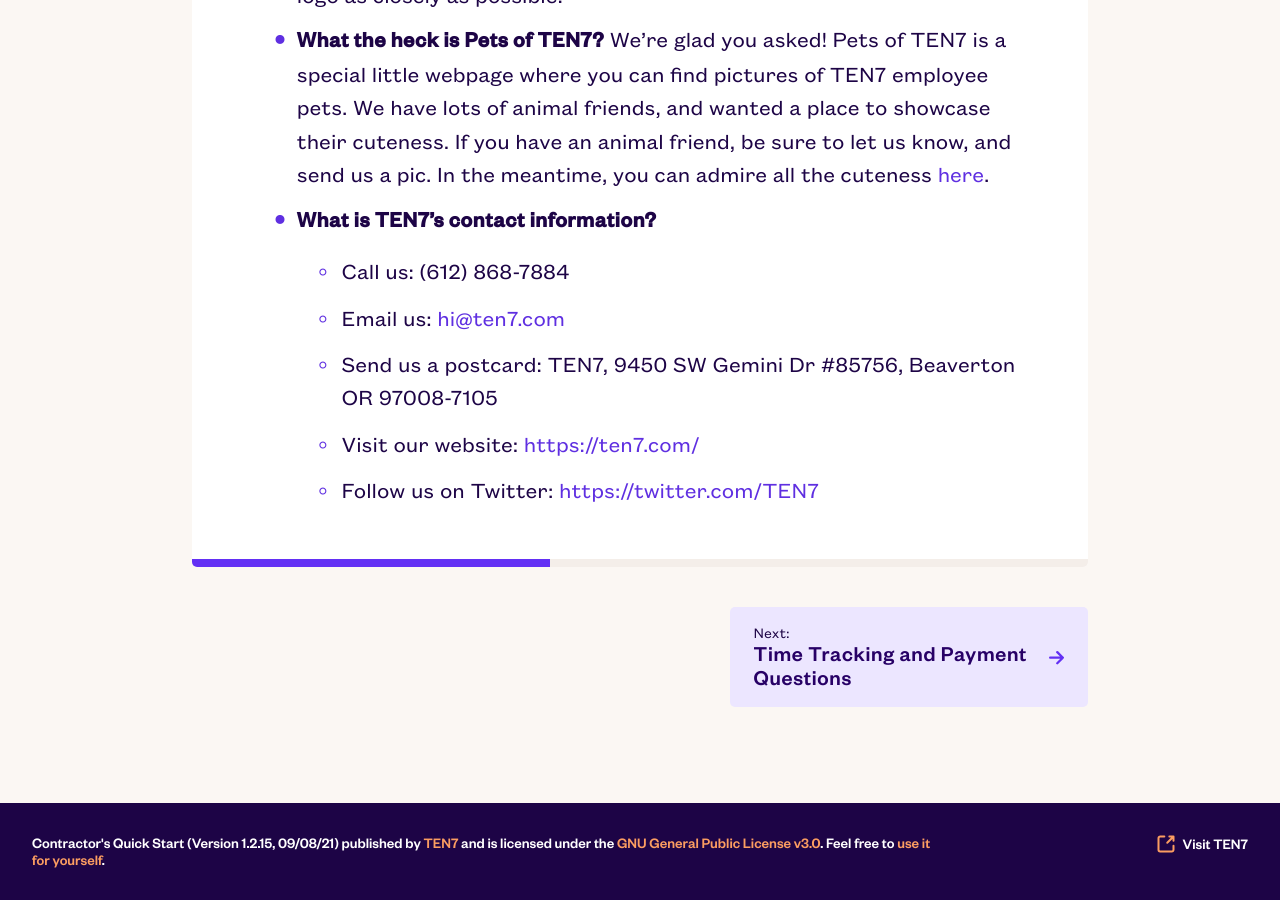
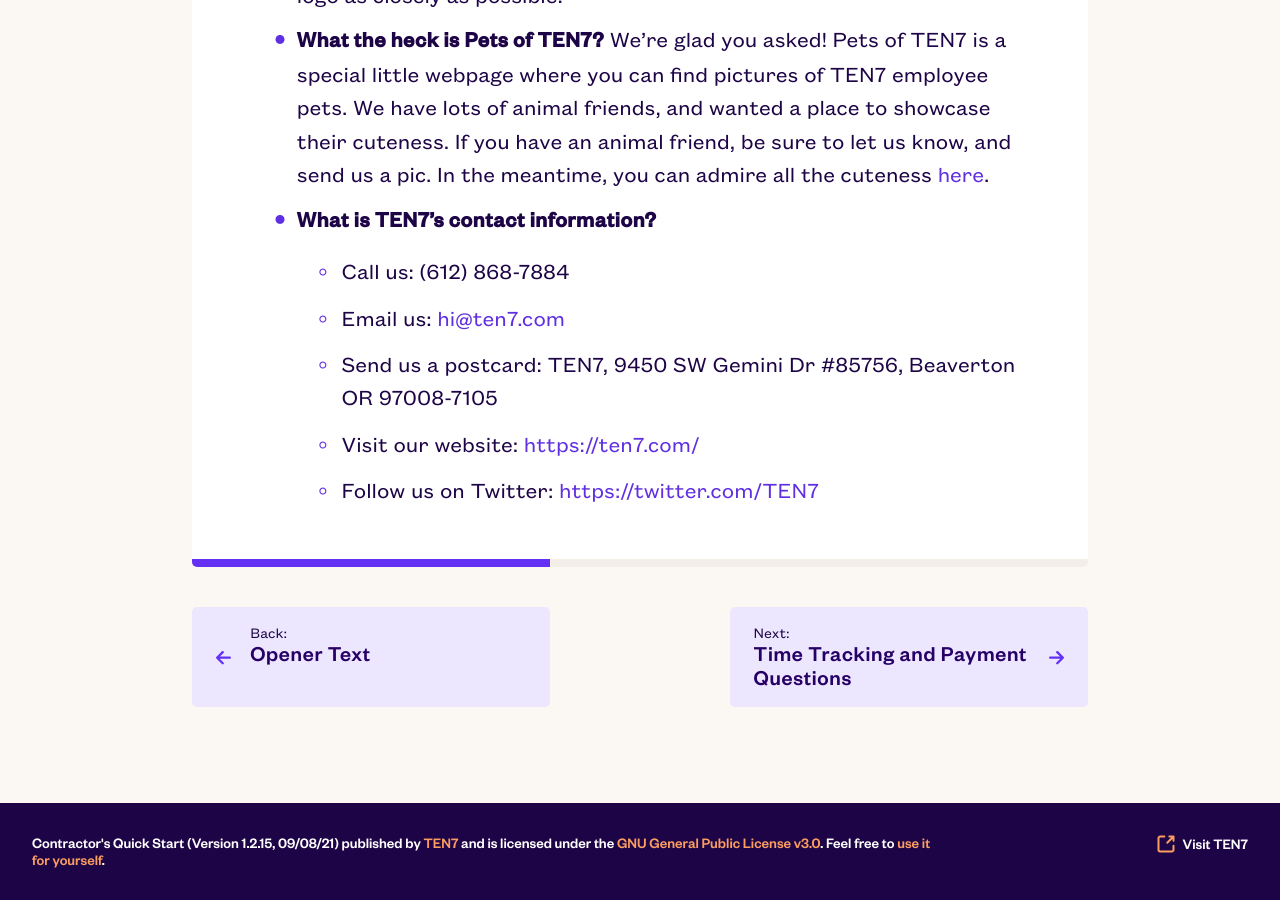
Before and after one commit to ten7/contractor.ten7.com, a Jekyll site: the page built from _pages/01_admin.md, in a window 1280 px wide and 900 px high, scrolled down 1240 px. Built offline with Jekyll 4.4.1, drawn with Linux system fonts in a browser that asks for light colours; some web fonts are replaced.

Commit message:
Add previous nav card on first menu item page

```diff
--- a/_layouts/page.html
+++ b/_layouts/page.html
@@ -42,6 +42,12 @@ layout: default
 <div class="pager column is-8">
 
   {% if page.previous.title %}
+    {% assign prev_title = page.previous.title -%}
+  {% elsif page.url == site.pages.first.url %}
+    {% assign prev_title = site.pages.first.opener -%}
+  {% endif %}
+
+  {% if prev_title %}
   <div class="pager-previous">
     <a href="{{ page.previous.url }}" class="pager-link" title="{{ page.previous.title }}">
       <span class="pager-arrow pager-arrow--left">
@@ -49,11 +55,12 @@ layout: default
       </span>
       <span class="pager-prev-content">
         <span class="pager-direction">Back:</span>
-        <span class="pager-title">{{ page.previous.title }}</span>
+        <span class="pager-title">{{ prev_title }}</span>
       </span>
     </a>
   </div>
   {% endif %}
+
 
   {% if page.url == '/' %}
     {% assign sub_title = "Let's Dive In:" %}
```
